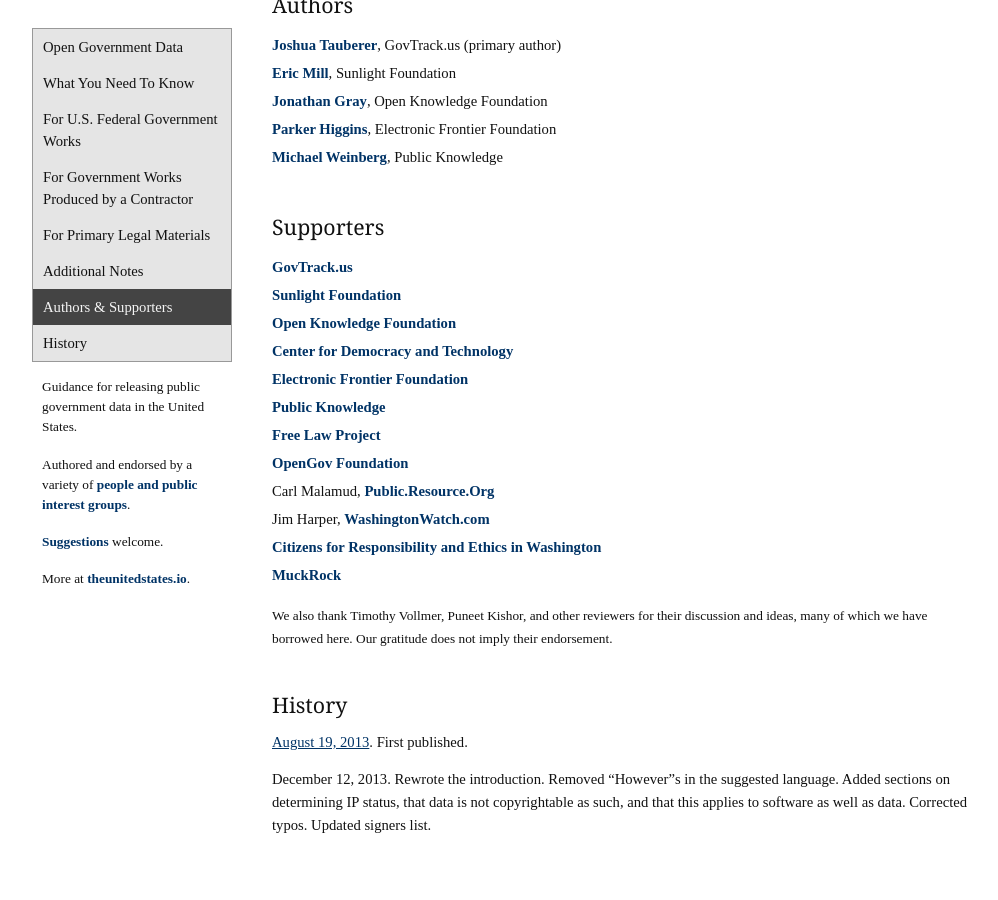
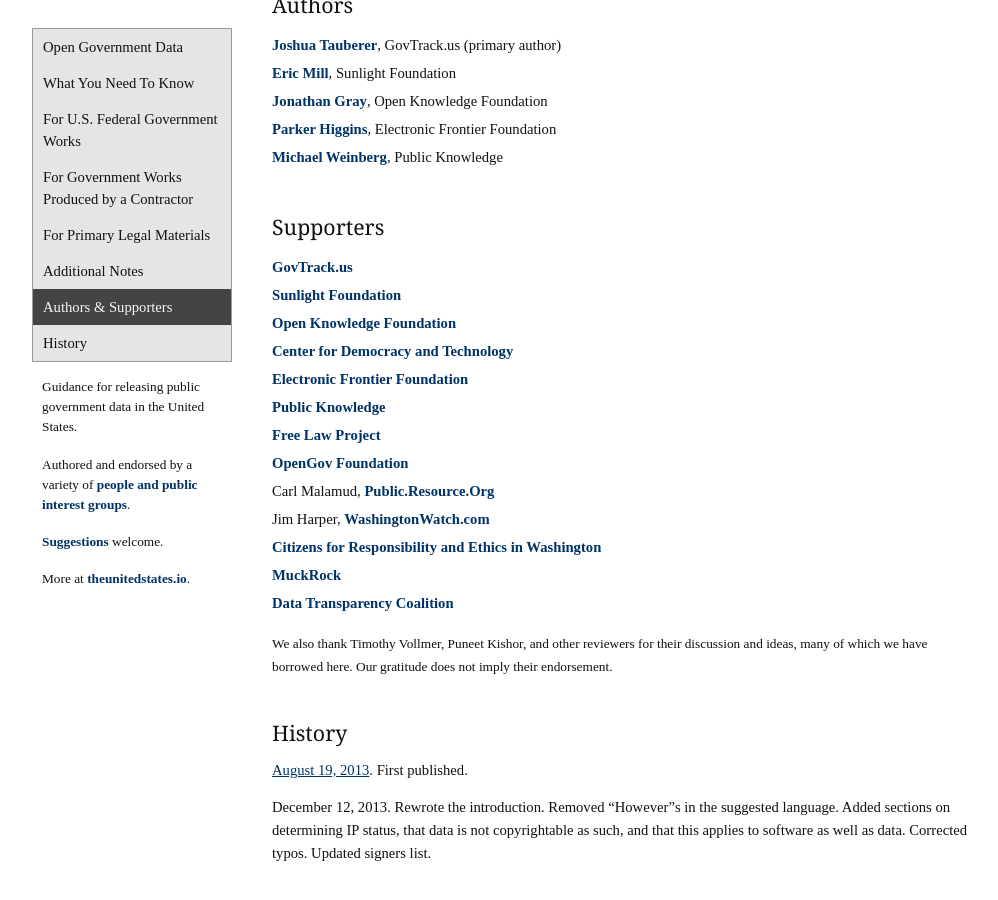
Before and after one commit to unitedstates/licensing, a Jekyll site: the page built from index.md, in a window 1280 px wide and 900 px high, scrolled down 3505 px. Shown: the whole window, without its empty margins (18-1016 px from the left). Built offline with Jekyll 4.4.1, drawn with Linux system fonts in a browser that asks for light colours; nearby versions of some CDN libraries; some web fonts are replaced; before the commit the page ends 4377 px from its top, so only the background shows below that.

Commit message:
added Data Transparency Coalition to signers

```diff
--- a/index.md
+++ b/index.md
@@ -120,6 +120,7 @@ The [Open Data Commons Public Domain Dedication and License (PDDL)][6] is very s
 * Jim Harper, [WashingtonWatch.com](http://www.washingtonwatch.com/)
 * [Citizens for Responsibility and Ethics in Washington](http://www.citizensforethics.org/)
 * [MuckRock](https://www.muckrock.com/)
+* [Data Transparency Coalition](http://datacoalition.org/)
 {:.supporters.people}
 
 We also thank Timothy Vollmer, Puneet Kishor, and other reviewers for their discussion and ideas, many of which we have borrowed here. Our gratitude does not imply their endorsement.
```
